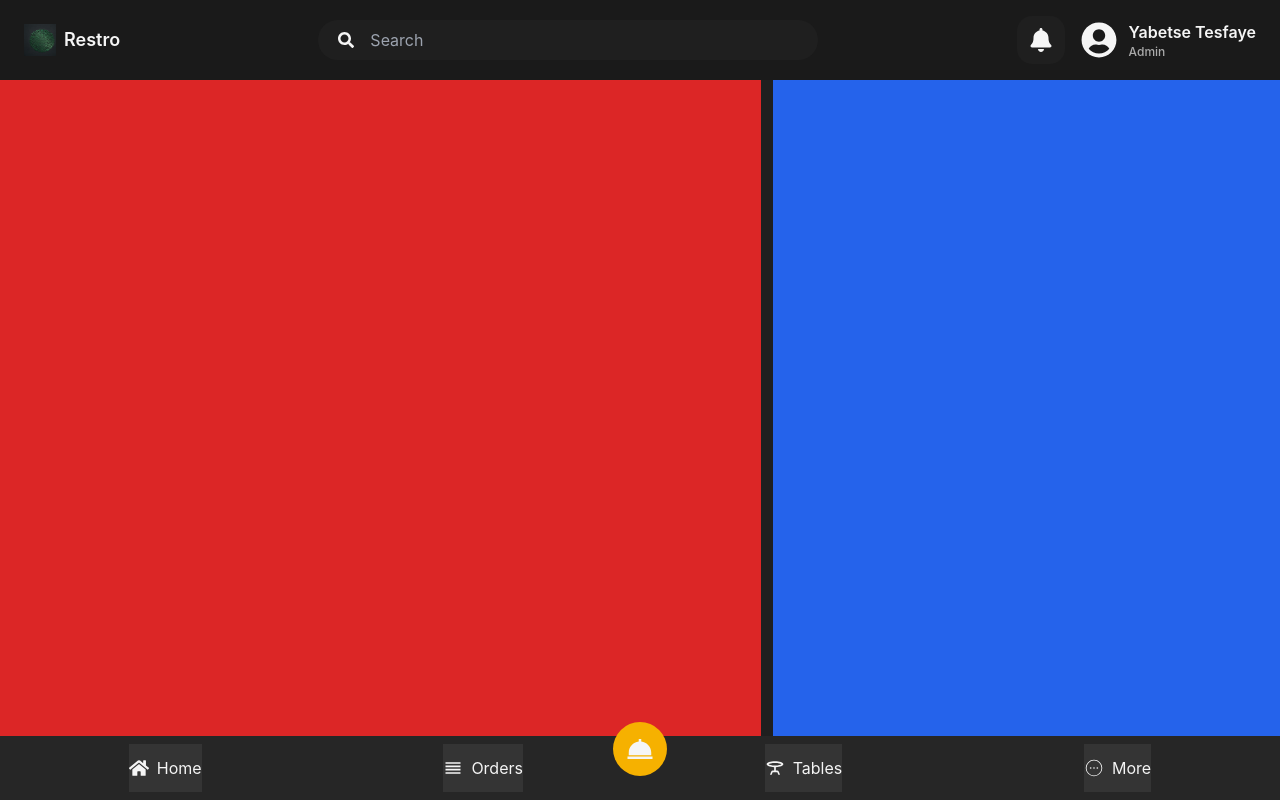
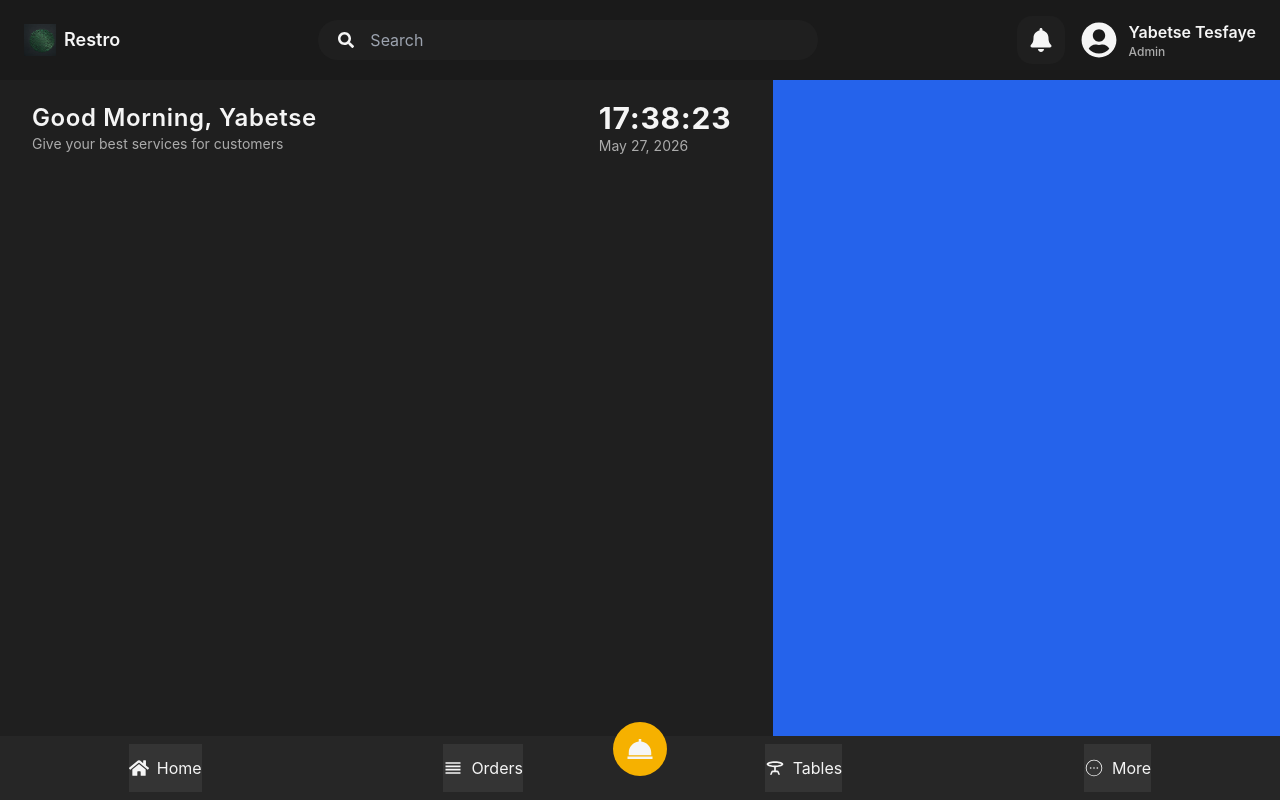
Before and after one commit to yabtesfu/restro-pos, a React (Vite) app: page / in a window 1280 px wide. Built offline with nearby package versions, Linux system fonts and the light colour scheme.

Commit message:
Added Greetings with Name, Greeting, Current Time and Current Date

```diff
--- /dev/null
+++ b/src/components/home/Greetings.jsx
@@ -0,0 +1,41 @@
+import React, { useState, useEffect} from 'react'
+
+const Greetings = () => {
+    const [dateTime, setDateTime] = useState(new Date());
+
+    useEffect(() => {
+        const timer = setInterval(() => {
+            setDateTime(new Date());
+        }, 1000);
+
+        return () => clearInterval(timer);
+    }, []);
+
+    const formatDate = (date) => {
+        const months = [
+            "January", "February", "March", "April", "May", "June",
+            "July", "August", "September", "October", "November", "December"
+        ];
+
+        return `${months[date.getMonth()]} ${String(date.getDate()).padStart(2, '0')}, ${date.getFullYear()}`;
+    };
+
+    const formatTime = (date) => {
+       return `${String(date.getHours()).padStart(2, '0')}:${String(date.getMinutes()).padStart(2, '0')}:${String(date.getSeconds()).padStart(2, '0')}`;
+    };
+
+  return (
+    <div className='flex justify-between items-center px-8 mt-5'>
+        <div>
+            <h1 className='text-[#f5f5f5] text-2xl font-semibold tracking-wide'>Good Morning, Yabetse</h1>
+            <p className='text-[#ababab] text-sm'>Give your best services for customers</p>
+        </div>
+        <div>
+            <h1 className="text-[#f5f5f5] text-3xl font-bold tracking-wide w-[130px]">{formatTime(dateTime)}</h1>
+            <p className="text-[#ababab] text-sm">{formatDate(dateTime)}</p>
+        </div>
+    </div>
+  )
+}
+
+export default Greetings
--- a/src/pages/Home.jsx
+++ b/src/pages/Home.jsx
@@ -1,10 +1,14 @@
 import React from 'react';
 import BottomNav from '../components/shared/BottomNav';
+import Greetings from '../components/home/Greetings';
 
 const Home = () => {
   return (
     <section className='bg-[#1f1f1f] h-[calc(100vh-5rem)] overflow-hidden flex gap-3'>
-      <div className="flex-[3] bg-red-600"></div>
+      {/* Left Div */}
+      <div className="flex-[3]">
+        <Greetings />
+      </div>
       {/* Right Div */}
       <div className="flex-[2] bg-blue-600"></div>
       <BottomNav />
```
